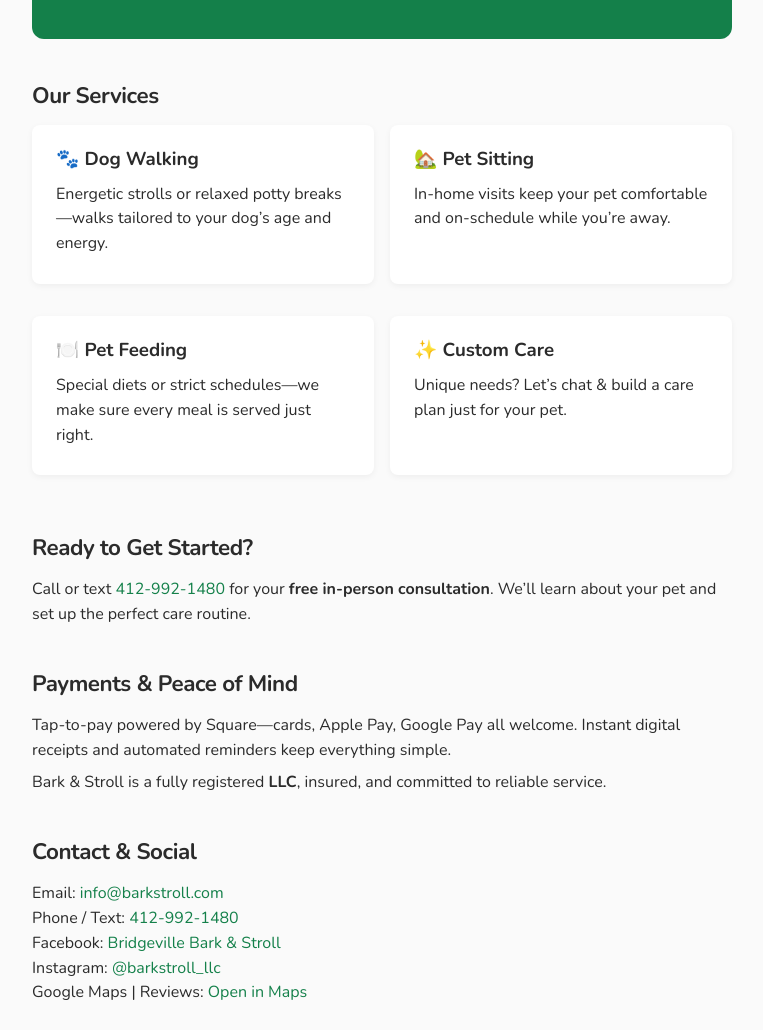
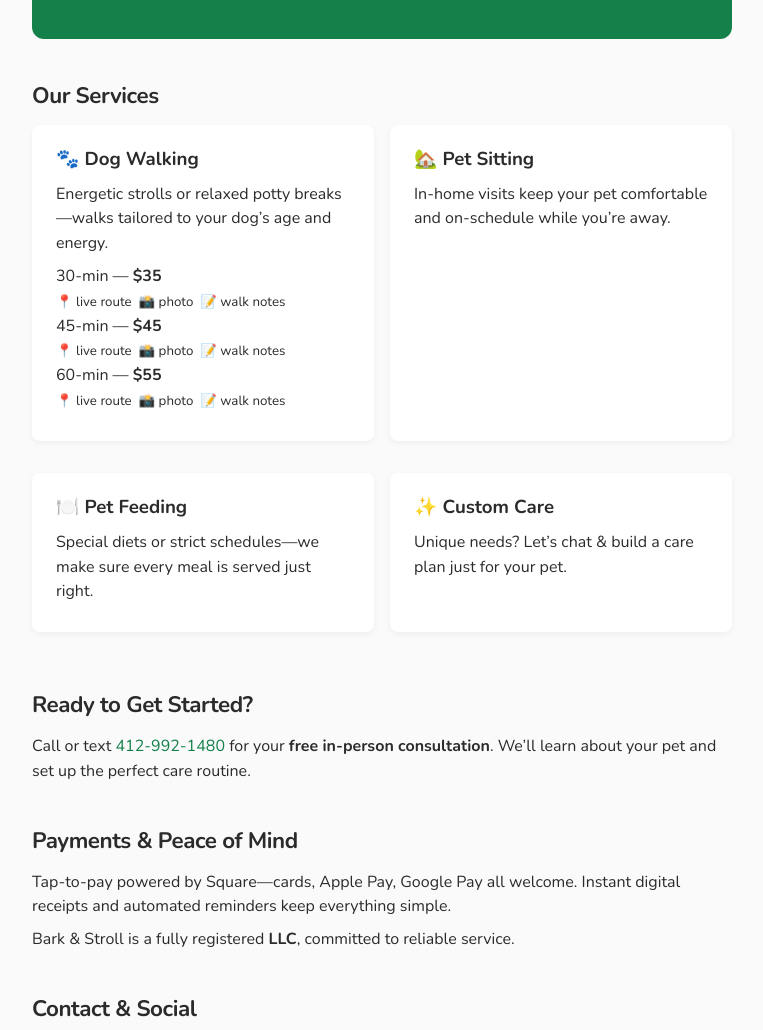
Before and after one commit to pghcham1990/Bbarkstroll-site, a plain HTML site: page index.html in a window 1280 px wide. Shown: the part 580-1610 px from the top of the page, without its empty margins (258-1021 px from the left). Drawn offline with nearby package versions, Linux system fonts and the light colour scheme.

Commit message:
Add files via upload
W/ dog walking pricing listed

```diff
--- a/index.html
+++ b/index.html
@@ -84,8 +84,16 @@ footer{margin-top:auto; text-align:center; font-size:.85rem; color:#6d6d6d; padd
   <section class="services">
     <h2>Our&nbsp;Services</h2>
     <div class="services-grid">
-      <article><h3>🐾 Dog Walking</h3><p>Energetic strolls or relaxed potty breaks—walks tailored to your dog’s age and energy.</p></article>
-      <article><h3>🏡 Pet Sitting</h3><p>In-home visits keep your pet comfortable and on-schedule while you’re away.</p></article>
+      <article>
+        <h3>🐾 Dog Walking</h3>
+        <p>Energetic strolls or relaxed potty breaks—walks tailored to your dog’s age and energy.</p>
+        <ul style="list-style:none;padding:0;margin:.5rem 0">
+          <li>30‑min — <strong>$35</strong><br><small>📍 live route&nbsp;&nbsp;📸 photo&nbsp;&nbsp;📝 walk notes</small></li>
+          <li>45‑min — <strong>$45</strong><br><small>📍 live route&nbsp;&nbsp;📸 photo&nbsp;&nbsp;📝 walk notes</small></li>
+          <li>60‑min — <strong>$55</strong><br><small>📍 live route&nbsp;&nbsp;📸 photo&nbsp;&nbsp;📝 walk notes</small></li>
+        </ul>
+      </article>
+      <article><h3>🏡 Pet Sitting</h3><p>In‑home visits keep your pet comfortable and on‑schedule while you’re away.</p></article>
       <article><h3>🍽️ Pet Feeding</h3><p>Special diets or strict schedules—we make sure every meal is served just right.</p></article>
       <article><h3>✨ Custom Care</h3><p>Unique needs? Let’s chat &amp; build a care plan just for your pet.</p></article>
     </div>
@@ -99,9 +107,9 @@ footer{margin-top:auto; text-align:center; font-size:.85rem; color:#6d6d6d; padd
 
   <section>
     <h2>Payments &amp; Peace of Mind</h2>
-    <p>Tap-to-pay powered by Square—cards, Apple Pay, Google Pay all welcome.
+    <p>Tap‑to‑pay powered by Square—cards, Apple Pay, Google Pay all welcome.
        Instant digital receipts and automated reminders keep everything simple.</p>
-    <p>Bark &amp; Stroll is a fully registered <strong>LLC</strong>, insured, and committed to reliable service.</p>
+    <p>Bark &amp; Stroll is a fully registered <strong>LLC</strong>, committed to reliable service.</p>
   </section>
 
   <section>
```
